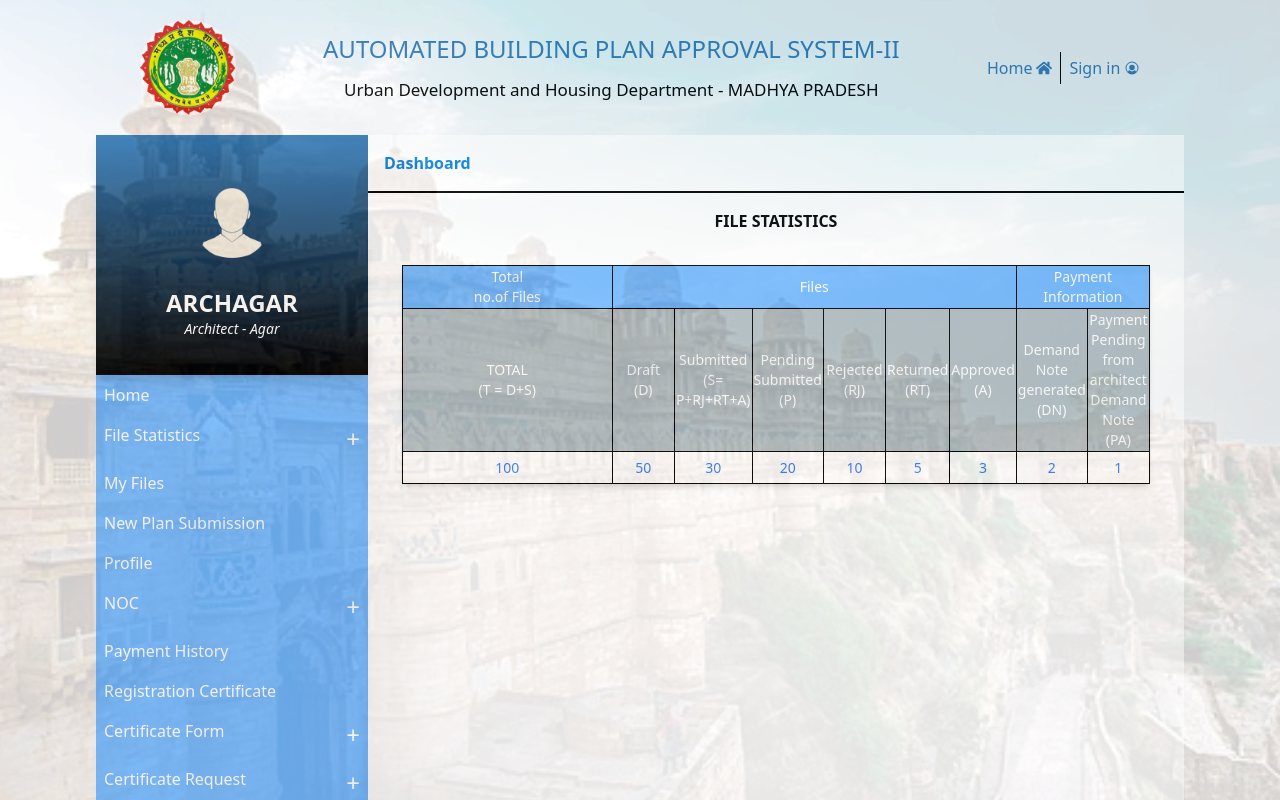
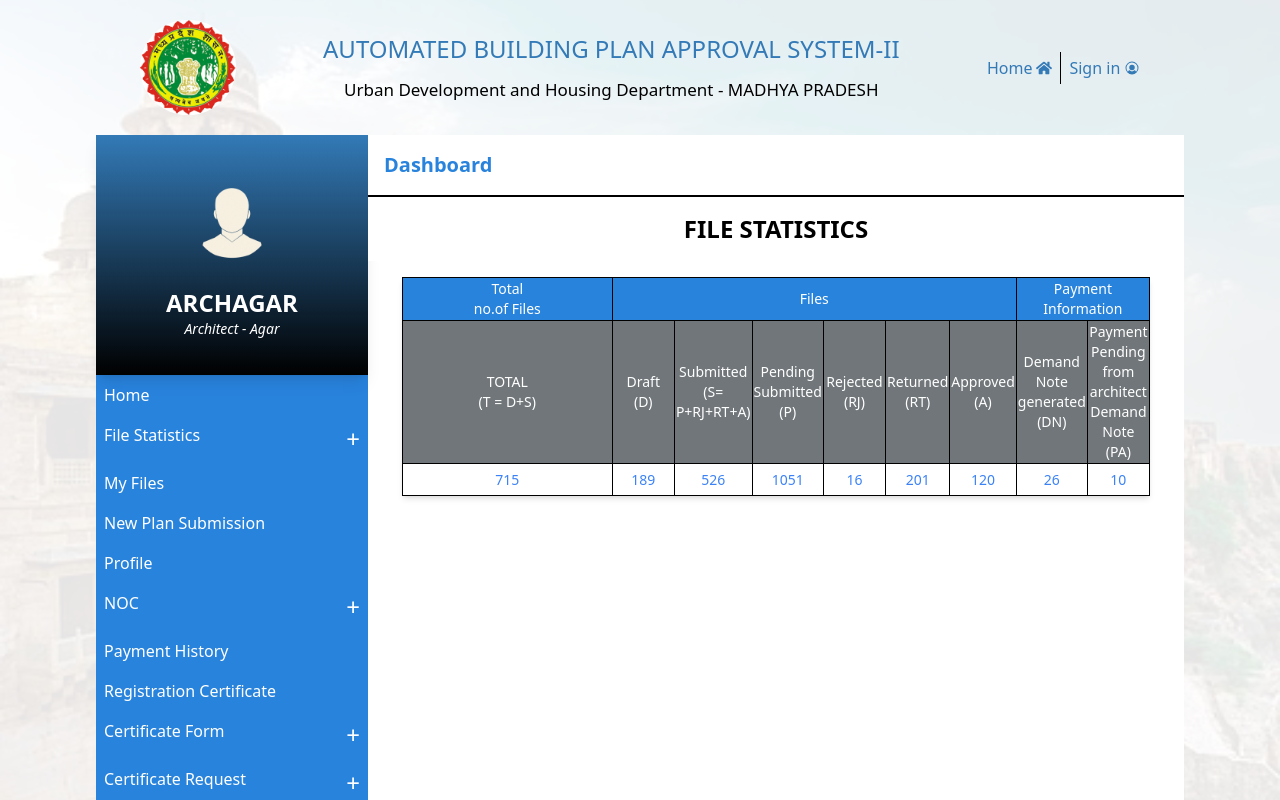
Before and after one commit to shubhamkaundal98/abpas, a React (Vite) app: page /ArchDashboard in a window 1280 px wide. Shown: the top 800 px of the page. Built offline with nearby package versions, Linux system fonts and the light colour scheme.

Commit message:
added changes

```diff
--- a/src/components/dashboard/Dashboard.jsx
+++ b/src/components/dashboard/Dashboard.jsx
@@ -1,32 +1,35 @@
 // src/Dashboard.js
 import React, { useState } from 'react';
 
-const Dashboard = ({ messages, statisticsTableData, archAllCount, archIncompleteCount, archSubmittedAll, archInprocessCount, archRejectedCount, archReturnCount, archSanctionedCount, archDemandNote, archPaymentClearncecount }) => {
-  const [image, setImage] = useState('ICONS/profile.png');
+const messages = [{ Message: "This is a test message" }];
+const statisticsTableData = [
+  { StatusDisplayName: "Status 1", StatusId: 1, Count: 10 },
+  { StatusDisplayName: "Status 2", StatusId: 2, Count: 20 },
+];
+const archAllCount = 715;
+const archIncompleteCount = 189;
+const archSubmittedAll = 526;
+const archInprocessCount = 1051;
+const archRejectedCount = 16;
+const archReturnCount = 201;
+const archSanctionedCount = 120;
+const archDemandNote = 26;
+const archPaymentClearncecount = 10;
 
-  const handleImageChange = (e) => {
-    const file = e.target.files[0];
-    if (file) {
-      const reader = new FileReader();
-      reader.onload = (e) => {
-        setImage(e.target.result);
-      };
-      reader.readAsDataURL(file);
-    }
-  };
+const Dashboard = () => {
 
   return (
     <div className="w-full">
         <div className="text-left font-bold bg-white text-black p-4 border-b-2 border-black" id="FileStats">
-            <h1 className="text-[#0984e3] font-bold">Dashboard</h1>
+            <h1 className="text-[#2883dd] font-bold text-xl">Dashboard</h1>
         </div>
       <div className="text-center font-bold bg-white text-black p-4" id="FileStats">
-        <h3 className="text-black font-bold">FILE STATISTICS</h3>
+        <h3 className="text-black font-bold text-2xl">FILE STATISTICS</h3>
       </div>
 
       <table className="w-11/12 mx-auto shadow-md hidden border-2" id="dashboardListTable">
         <thead>
-          <tr className="bg-[#74b9ff] text-white text-center">
+          <tr className="bg-[#2883dd] text-white text-center">
             <th className="border border-black border-solid" >Total No.of Files</th>
             {statisticsTableData.map((data, index) => (
               <th className="border border-black border-solid" key={index}>{data.StatusDisplayName}</th>
@@ -42,15 +45,14 @@ const Dashboard = ({ messages, statisticsTableData, archAllCount, archIncomplete
           </tr>
         </tbody>
       </table>
-
       <table className="w-11/12 mx-auto shadow-md text-sm mt-4">
         <thead>
-          <tr className="bg-[#74b9ff] text-white text-center">
+          <tr className="bg-[#2883dd] text-white text-center">
             <td className="border border-black border-solid" colSpan="1">Total<br />no.of Files</td>
             <td className="border border-black border-solid" colSpan="6">Files</td>
             <td className="border border-black border-solid" colSpan="6">Payment Information</td>
           </tr>
-          <tr className="bg-[#b2bec3] text-white text-center">
+          <tr className="bg-[#707679] text-white text-center">
             <td className="border border-black border-solid">TOTAL<br />(T = D+S)</td>
             <td className="border border-black border-solid">Draft<br />(D)</td>
             <td className="border border-black border-solid">Submitted<br />(S= P+RJ+RT+A)</td>
@@ -75,15 +77,8 @@ const Dashboard = ({ messages, statisticsTableData, archAllCount, archIncomplete
             <td className="w-1/12 border border-black border-solid"><a className="text-blue-500 cursor-pointer" onClick={() => console.log('showMyfiles', 52, 'InPaymentClearence')}>{archPaymentClearncecount}</a></td>
           </tr>
         </tbody>
-      </table>
+        </table>
 
-      <div className="w-full mt-4">
-        <div className="w-full p-5">
-          <div className="container w-140 h-96 bg-transparent mt-7 mx-auto">
-            <canvas id="myChart" className="w-112 h-88"></canvas>
-          </div>
-        </div>
-      </div>
     </div>
   );
 };
--- a/src/components/dashboard/UserCard.jsx
+++ b/src/components/dashboard/UserCard.jsx
@@ -1,9 +1,23 @@
 import React, { useState } from 'react';
 import profile from "../../assets/images/profile.png";
 
+/**
+ * UserCard Component
+ *
+ * This component displays a user profile card with an image upload feature.
+ * Users can click on the profile image to upload a new image.
+ */
 const UserCard = () => {
-  const [image, setImage] = useState('ICONS/profile.png');
+  const [image, setImage] = useState(profile);
 
+  /**
+   * Handle image change event
+   *
+   * This function is triggered when the user selects a new image file.
+   * It reads the file and sets the image state to display the new image.
+   *
+   * @param {object} e - The event object from the file input change event.
+   */
   const handleImageChange = (e) => {
     const file = e.target.files[0];
     if (file) {
@@ -16,12 +30,15 @@ const UserCard = () => {
   };
 
   return (
-    <div className="docs-logo flex flex-col items-center text-center p-4 shadow-lg" style={{ background: 'linear-gradient(#337ab7, #000000)' }}>
+    <div
+      className="docs-logo flex flex-col items-center text-center p-4 shadow-lg"
+      style={{ background: 'linear-gradient(#337ab7, #000000)' }}
+    >
       <div className="image-upload">
         <label htmlFor="imgInp" className="cursor-pointer">
           <img
             id="blah"
-            src={profile}
+            src={image}
             className="w-24 h-24 rounded-full mt-5"
             alt="Profile"
           />
--- a/src/pages/ArchDashboard.jsx
+++ b/src/pages/ArchDashboard.jsx
@@ -1,6 +1,6 @@
 import React, { useState } from 'react';
+import UserCard from '../components/dashboard/UserCard';
 import Dashboard from '../components/dashboard/Dashboard';
-import UserCard from '../components/dashboard/UserCard';
 
 const menuData = [
   { "Home": [] },
@@ -16,24 +16,20 @@ const menuData = [
   { "Lift Completion Request": [] },
 ];
 
-const messages = [{ Message: "This is a test message" }];
-const statisticsTableData = [
-  { StatusDisplayName: "Status 1", StatusId: 1, Count: 10 },
-  { StatusDisplayName: "Status 2", StatusId: 2, Count: 20 },
-];
-const archAllCount = 100;
-const archIncompleteCount = 50;
-const archSubmittedAll = 30;
-const archInprocessCount = 20;
-const archRejectedCount = 10;
-const archReturnCount = 5;
-const archSanctionedCount = 3;
-const archDemandNote = 2;
-const archPaymentClearncecount = 1;
-
+/**
+ * ArchDashboard Component
+ *
+ * This component represents the main dashboard layout for the application.
+ * It includes a user card, a navigation menu with submenus, and the main dashboard content.
+ */
 const ArchDashboard = () => {
   const [openMenus, setOpenMenus] = useState({});
 
+  /**
+   * Toggle the visibility of a submenu.
+   *
+   * @param {string} menu - The name of the menu to toggle.
+   */
   const toggleSubMenu = (menu) => {
     setOpenMenus((prevOpenMenus) => ({
       ...prevOpenMenus,
@@ -43,7 +39,8 @@ const ArchDashboard = () => {
 
   return (
     <div className="flex my-5 mx-24 bg-white">
-      <div className="w-1/4 bg-[#74b9ff] h-full">
+      {/* Left Column: User Card and Navigation Menu */}
+      <div className="w-1/4 bg-[#2883dd] h-full">
         <UserCard />
         <div className="flex flex-col">
           {menuData.map((item, index) => {
@@ -57,7 +54,7 @@ const ArchDashboard = () => {
                   className="p-2 hover:bg-[#b2bec3] cursor-pointer flex justify-between"
                   onClick={() => subMenu.length && toggleSubMenu(menuName)}
                 >
-                  <span className="text-white">{menuName}</span>
+                  <span className='text-white'>{menuName}</span>
                   {subMenu.length > 0 && (
                     <span className="text-white text-2xl">{isOpen ? '-' : '+'}</span>
                   )}
@@ -67,7 +64,7 @@ const ArchDashboard = () => {
                     {subMenu.map((subItem, subIndex) => (
                       <div
                         key={subIndex}
-                        className="p-2 hover:bg-gray-600 cursor-pointer text-white"
+                        className="p-2 hover:bg-gray-600 cursor-pointer"
                       >
                         {subItem}
                       </div>
@@ -78,21 +75,13 @@ const ArchDashboard = () => {
             );
           })}
         </div>
+        {/* Content for the first column (3/12 or 1/4 of the width) */}
       </div>
+
+      {/* Right Column: Main Dashboard Content */}
       <div className="w-3/4 h-full">
-        <Dashboard
-          messages={messages}
-          statisticsTableData={statisticsTableData}
-          archAllCount={archAllCount}
-          archIncompleteCount={archIncompleteCount}
-          archSubmittedAll={archSubmittedAll}
-          archInprocessCount={archInprocessCount}
-          archRejectedCount={archRejectedCount}
-          archReturnCount={archReturnCount}
-          archSanctionedCount={archSanctionedCount}
-          archDemandNote={archDemandNote}
-          archPaymentClearncecount={archPaymentClearncecount}
-        />
+        <Dashboard />
+        {/* Content for the second column (9/12 or 3/4 of the width) */}
       </div>
     </div>
   );
```
